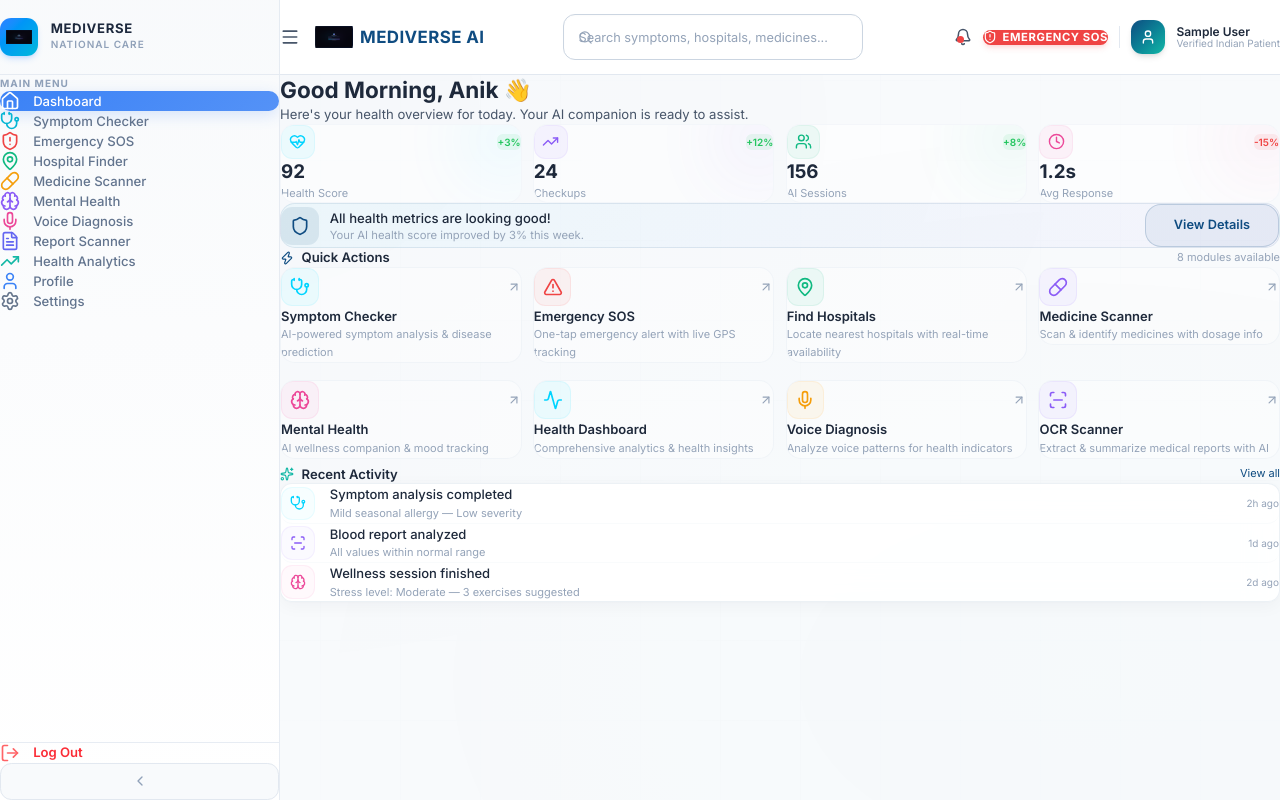
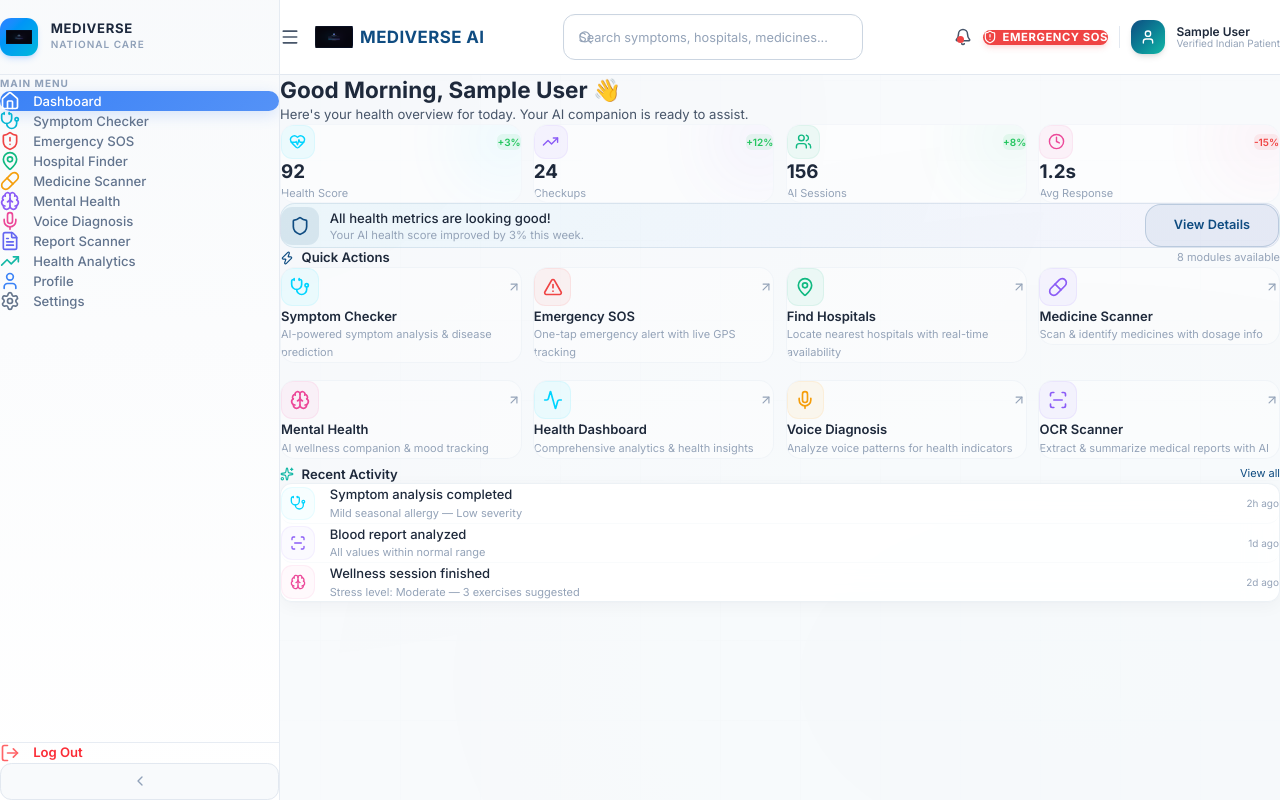
Before and after one commit to Anik-da/MEDIVERSE, a React (Vite) app in the folder frontend/: page /home in a window 1280 px wide. Built offline with nearby package versions, Linux system fonts and the light colour scheme; no server answers; the database is empty; sample sign-in values are in the browser's storage.

Commit message:
fix: make dashboard header greeting dynamic based on time of day and user name

```diff
--- a/frontend/src/pages/Home.jsx
+++ b/frontend/src/pages/Home.jsx
@@ -7,6 +7,8 @@ import {
 } from 'lucide-react'
 import PageHeader from '../components/PageHeader'
 import StatCard from '../components/StatCard'
+import { useAuth } from '../context/AuthContext'
+
 
 const quickActions = [
   { icon: Stethoscope, label: 'Symptom Checker', path: '/symptom-checker', color: '#00D4FF', desc: 'AI-powered symptom analysis & disease prediction' },
@@ -27,6 +29,20 @@ const activity = [
 
 export default function Home() {
   const navigate = useNavigate()
+  const { currentUser } = useAuth()
+
+  // Calculate dynamic greeting based on active time of day
+  const currentHour = new Date().getHours()
+  let greeting = 'Good Morning'
+  if (currentHour >= 12 && currentHour < 17) {
+    greeting = 'Good Afternoon'
+  } else if (currentHour >= 17 && currentHour < 22) {
+    greeting = 'Good Evening'
+  } else if (currentHour >= 22 || currentHour < 5) {
+    greeting = 'Good Night'
+  }
+
+  const userName = currentUser?.displayName || currentUser?.email?.split('@')[0] || 'Anik'
 
   return (
     <div className="max-w-[1400px] mx-auto">
@@ -38,10 +54,11 @@ export default function Home() {
         className="mb-6"
       >
         <div className="flex items-center gap-3 mb-1">
-          <h1 className="text-2xl font-bold text-text-primary">Good Morning, Anik 👋</h1>
+          <h1 className="text-2xl font-bold text-text-primary capitalize">{greeting}, {userName} 👋</h1>
         </div>
         <p className="text-text-secondary text-sm">Here's your health overview for today. Your AI companion is ready to assist.</p>
       </motion.div>
+
 
       {/* Stats row */}
       <div className="grid grid-cols-2 lg:grid-cols-4 gap-3 mb-6">
```
